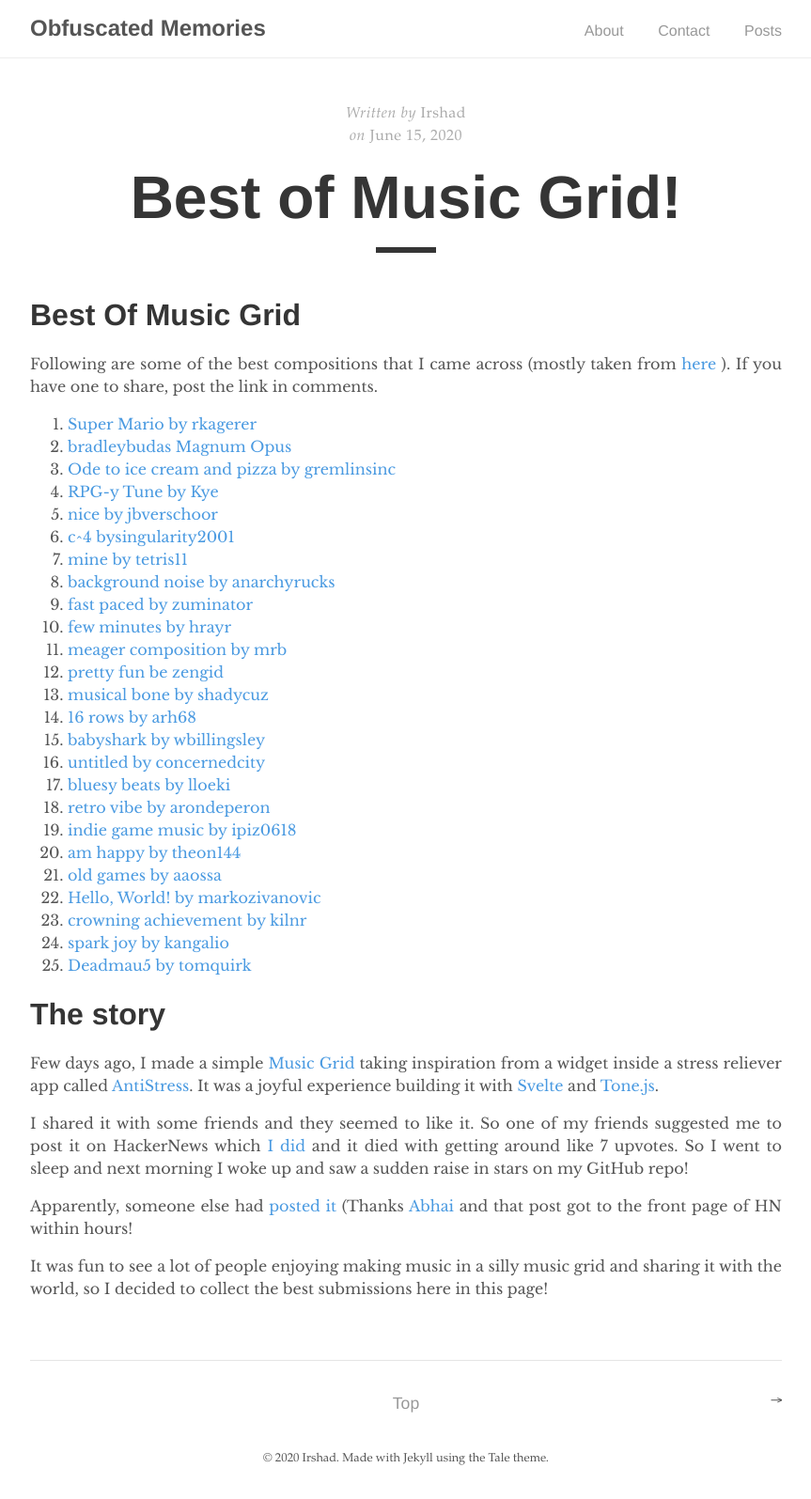
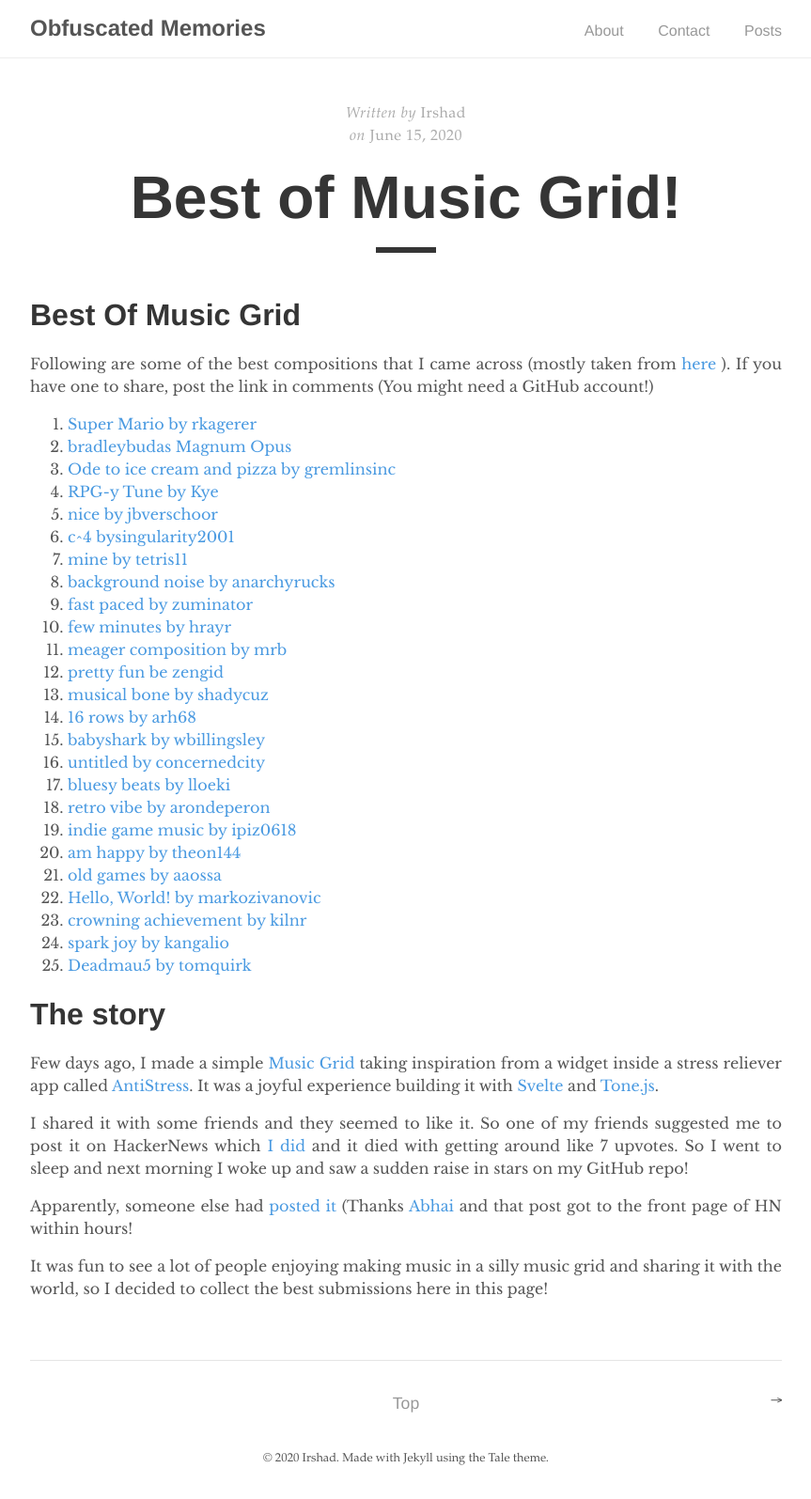
Before and after one commit to irshadshalu/irshadshalu.github.io, a Jekyll site: the page built from _posts/2020-06-15-best-of-music-grid.md, in a window 1280 px wide. Shown: the whole page at 94% size, without its empty margins (208-1071 px from the left). Built offline with Jekyll 4.4.1, drawn with Linux system fonts in a browser that asks for light colours; comment, search, counter and statistics services are not loaded.

Commit message:
Mention GitHUb Account

```diff
--- a/_posts/2020-06-15-best-of-music-grid.md
+++ b/_posts/2020-06-15-best-of-music-grid.md
@@ -7,7 +7,7 @@ categories: music code
 
 # Best Of Music Grid
 
-Following are some of the best compositions that I came across (mostly taken from [here](https://news.ycombinator.com/item?id=23512297) ).  If you have one to share, post the link in comments.
+Following are some of the best compositions that I came across (mostly taken from [here](https://news.ycombinator.com/item?id=23512297) ).  If you have one to share, post the link in comments (You might need a GitHub account!)
 
 1. [Super Mario by rkagerer](https://music-grid.surge.sh/#0-2048-0-144-1072-0-40-530-0-268-24-0-1048-0-24-2072-0-2048-0-1024-0-0-512-18-0-268-24-0-1048-0-24-2072-0-0-2048-144-1072-0-40-530-0-268-24-0-1048-0-24-24-0-0-0-528-40-64-0-136-0-34-68-0-9-18-0-72-656-0-656-40-0-72-0-144-0-0-544-0-0-272-0-0-36-0-0-0-2304-0-0-0-17-0-1058-2084-0-1058-0-1058-1058-&399)
 2. [bradleybudas Magnum Opus](https://music-grid.surge.sh/#1352-1348-2568-2576-1290-1288-2565-2564-1352-1348-2568-2576-1290-1416-2565-2564-1352-1348-2568-2576-1290-1288-2565-2564-1352-1348-2568-2576-1290-1288-2565-2564-1352-1352-2704-2704-1352-1352-2704-2704-1352-1352-2704-2704-1352-1352-2704-2704-1344-1344-2688-2688-1344-1344-2688-2688-1344-1344-2688-2688-1344-1344-2688-2688-1280-1280-2560-2560-1280-1280-2560-2560-1280-1280-2560-2560-1280-1280-2560-2560-1024-1024-2048-2048-1024-1024-2048-2048-1024-1024-2048-2048-1024-1024-2048-2048-&400)
```
